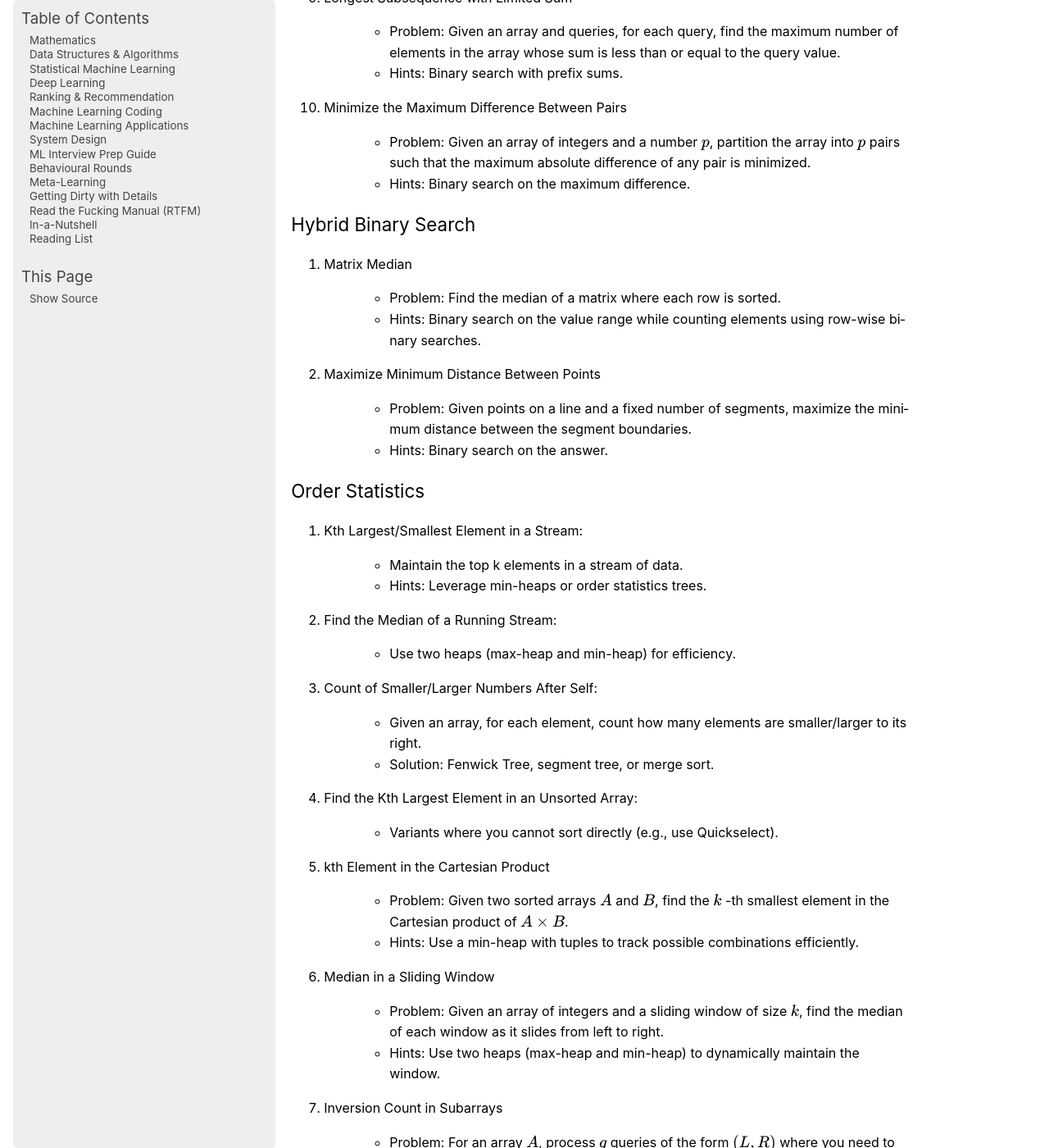
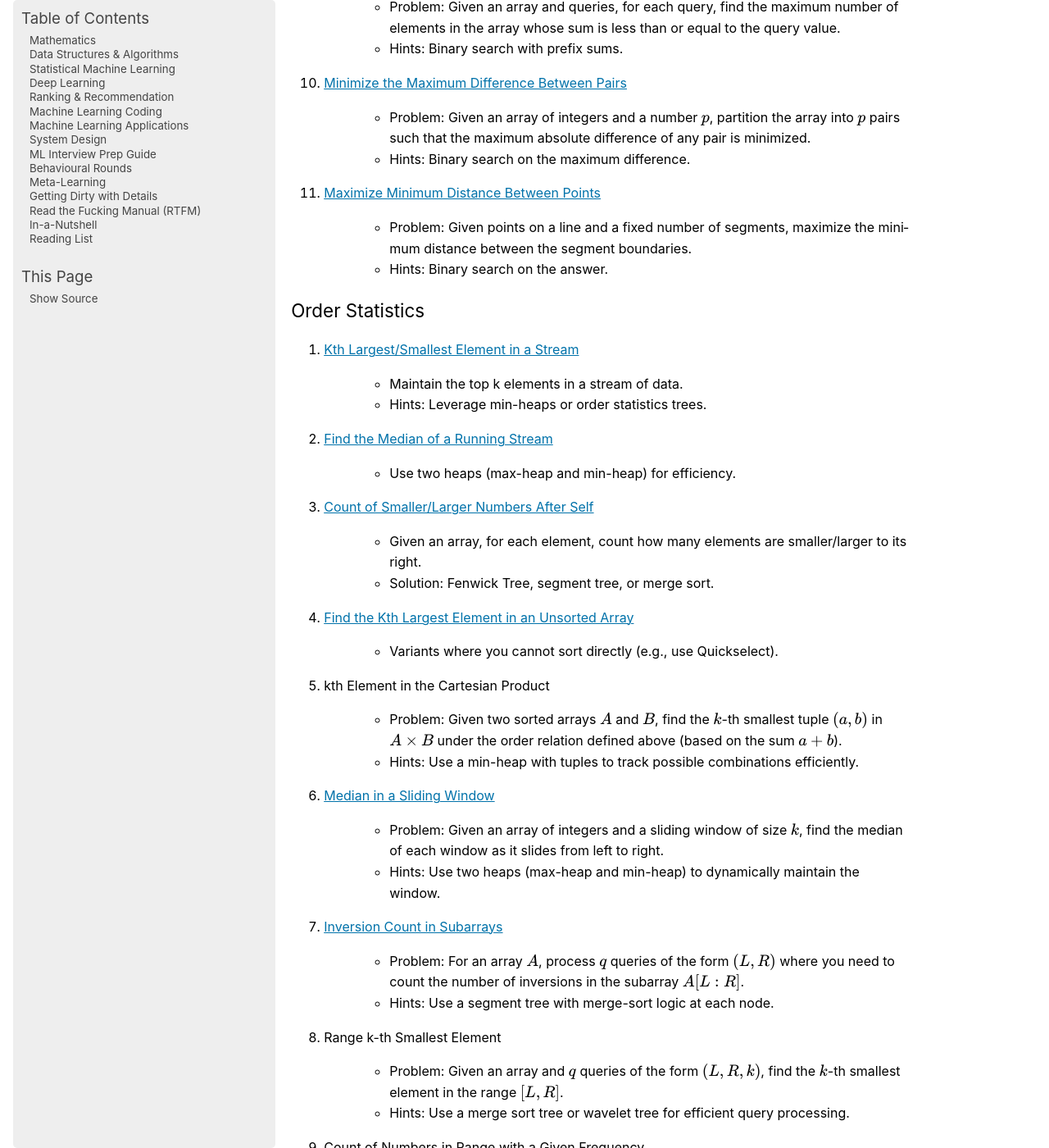
Before and after one commit to uselesstechjunks/leetcode, a Sphinx documentation site: the page built from docs/source/dsa/range.rst, in a window 1280 px wide and 1400 px high, scrolled down 2554 px. Shown: the whole window at 82% size. Built offline with Sphinx 7.4.7, drawn with Linux system fonts in a browser that asks for light colours; pages that are not in the unit, such as notebooks, are missing from menus; some of the changed text lies outside the part shown.

Commit message:
Rename docs/source/dsa.rst to docs/source/dsa/index.rst (#432)
* Rename docs/source/dsa.rst to docs/source/dsa/index.rst

* Update index.rst

* Update range.rst

```diff
--- a/docs/source/dsa/range.rst
+++ b/docs/source/dsa/range.rst
@@ -49,99 +49,92 @@ Fundamental Problems
 --------------------------------------------------------------------------------
 Binary Search
 ^^^^^^^^^^^^^^^^^^^^^^^^^^^^^^^^^^^^^^^^^^^^^^^^^^^^^^^^^^^^^^^^^^^^^^^^^^^^^^^^
-#. Minimum Number of Days to Make m Bouquets
+#. `Minimum Number of Days to Make m Bouquets <https://leetcode.com/problems/minimum-number-of-days-to-make-m-bouquets/description/>`_
 
 	- Problem: Given an array where each element represents the number of days it takes for a flower to bloom, and integers :math:`m` and :math:`k`, find the minimum number of days required to make :math:`m` bouquets, where each bouquet requires :math:`k` adjacent flowers.
 	- Hints: Use binary search on the minimum days.
 
-#. Allocate Books (or Minimum Maximum Partition)
+#. `Allocate Books (or Minimum Maximum Partition) <https://www.geeksforgeeks.org/allocate-minimum-number-pages/>`_
 
 	- Problem: Given :math:`n` books and :math:`m` students, where each book has a certain number of pages, partition the books such that the maximum pages assigned to a student is minimized.
 	- Hints: Binary search on the maximum pages.
 
-#. Koko Eating Bananas
+#. `Koko Eating Bananas <https://leetcode.com/problems/koko-eating-bananas/>`_
 
 	- Problem: Given :math:`n` piles of bananas and an integer :math:`h`, find the minimum eating speed :math:`k` such that Koko can finish all the bananas in :math:`h` hours.
 	- Hints: Binary search on the eating speed.
 
-#. Find Median in a Row-Wise Sorted Matrix
+#. `Find Median in a Row-Wise Sorted Matrix <https://www.geeksforgeeks.org/find-median-row-wise-sorted-matrix/>`_
 
 	- Problem: Given a row-wise sorted matrix, find its median.
 	- Hints: Use binary search on the value range, with a helper function to count elements smaller than or equal to the mid.
 
-#. Aggressive Cows (or Maximum Minimum Distance)
+#. `Aggressive Cows (or Maximum Minimum Distance) <https://www.geeksforgeeks.org/assign-stalls-to-k-cows-to-maximize-the-minimum-distance-between-them/>`_
 
 	- Problem: Given :math:`n` stalls and :math:`c` cows, place the cows in the stalls such that the minimum distance between any two cows is maximized.
 	- Hints: Binary search on the minimum distance.
 
-#. Search in a Rotated Sorted Array
+#. `Search in a Rotated Sorted Array <https://leetcode.com/problems/search-in-rotated-sorted-array/>`_
 
 	- Problem: Given a rotated sorted array, find a target value in :math:`O(\log n)`.
 	- Hints: Binary search with conditions to identify the rotated segment.
 
-#. Split Array Largest Sum
+#. `Split Array Largest Sum <https://leetcode.com/problems/split-array-largest-sum/>`_
 
 	- Problem: Split an array into :math:`m` non-empty subarrays to minimize the largest sum among the subarrays.
 	- Hints: Binary search on the maximum subarray sum.
 
-#. Find Peak Element in an Unsorted Array
+#. `Find Peak Element in an Unsorted Array <https://leetcode.com/problems/find-peak-element/>`_
 
 	- Problem: Given an unsorted array, find a peak element (an element greater than its neighbors) in :math:`O(\log n)`.
 	- Hints: Apply binary search with local comparison.
 
-#. Longest Subsequence with Limited Sum
+#. `Longest Subsequence with Limited Sum <https://leetcode.com/problems/longest-subsequence-with-limited-sum/>`_
 
 	- Problem: Given an array and queries, for each query, find the maximum number of elements in the array whose sum is less than or equal to the query value.
 	- Hints: Binary search with prefix sums.
 
-#. Minimize the Maximum Difference Between Pairs
+#. `Minimize the Maximum Difference Between Pairs <https://leetcode.com/problems/minimize-the-maximum-difference-of-pairs/>`_
 
 	- Problem: Given an array of integers and a number :math:`p`, partition the array into :math:`p` pairs such that the maximum absolute difference of any pair is minimized.
 	- Hints: Binary search on the maximum difference.
 
-Hybrid Binary Search
-^^^^^^^^^^^^^^^^^^^^^^^^^^^^^^^^^^^^^^^^^^^^^^^^^^^^^^^^^^^^^^^^^^^^^^^^^^^^^^^^
-#. Matrix Median
-
-	- Problem: Find the median of a matrix where each row is sorted.
-	- Hints: Binary search on the value range while counting elements using row-wise binary searches.
-
-#. Maximize Minimum Distance Between Points
+#. `Maximize Minimum Distance Between Points <https://www.geeksforgeeks.org/place-k-elements-such-that-minimum-distance-is-maximized/>`_
 
 	- Problem: Given points on a line and a fixed number of segments, maximize the minimum distance between the segment boundaries.
 	- Hints: Binary search on the answer.
 
 Order Statistics
 ^^^^^^^^^^^^^^^^^^^^^^^^^^^^^^^^^^^^^^^^^^^^^^^^^^^^^^^^^^^^^^^^^^^^^^^^^^^^^^^^
-#. Kth Largest/Smallest Element in a Stream:
+#. `Kth Largest/Smallest Element in a Stream <https://leetcode.com/problems/kth-largest-element-in-a-stream/>`_
 
 	- Maintain the top k elements in a stream of data.
 	- Hints: Leverage min-heaps or order statistics trees.
 
-#. Find the Median of a Running Stream:
+#. `Find the Median of a Running Stream <https://leetcode.com/problems/find-median-from-data-stream/>`_
 
 	- Use two heaps (max-heap and min-heap) for efficiency.
 
-#. Count of Smaller/Larger Numbers After Self:
+#. `Count of Smaller/Larger Numbers After Self <https://leetcode.com/problems/count-of-smaller-numbers-after-self/>`_
 
 	- Given an array, for each element, count how many elements are smaller/larger to its right.
 	- Solution: Fenwick Tree, segment tree, or merge sort.
 
-#. Find the Kth Largest Element in an Unsorted Array:
+#. `Find the Kth Largest Element in an Unsorted Array <https://leetcode.com/problems/kth-largest-element-in-an-array/>`_
 
 	- Variants where you cannot sort directly (e.g., use Quickselect).
 
 #. kth Element in the Cartesian Product
 
-	- Problem: Given two sorted arrays :math:`A` and :math:`B`, find the :math:`k` -th smallest element in the Cartesian product of :math:`A \times B`.
+	- Problem: Given two sorted arrays :math:`A` and :math:`B`, find the :math:`k`-th smallest tuple :math:`(a, b)` in :math:`A \times B` under the order relation defined above (based on the sum :math:`a + b`).
 	- Hints: Use a min-heap with tuples to track possible combinations efficiently.
 
-#. Median in a Sliding Window
+#. `Median in a Sliding Window <https://leetcode.com/problems/sliding-window-median/>`_
 
 	- Problem: Given an array of integers and a sliding window of size :math:`k`, find the median of each window as it slides from left to right.
 	- Hints: Use two heaps (max-heap and min-heap) to dynamically maintain the window.
 
-#. Inversion Count in Subarrays
+#. `Inversion Count in Subarrays <https://www.geeksforgeeks.org/counting-inversions-in-an-subarrays/>`_
 
 	- Problem: For an array :math:`A`, process :math:`q` queries of the form :math:`(L, R)` where you need to count the number of inversions in the subarray :math:`A[L:R]`.
 	- Hints: Use a segment tree with merge-sort logic at each node.
@@ -158,37 +151,37 @@ Order Statistics
 
 Range Query Problems
 ^^^^^^^^^^^^^^^^^^^^^^^^^^^^^^^^^^^^^^^^^^^^^^^^^^^^^^^^^^^^^^^^^^^^^^^^^^^^^^^^
-#. Range Sum Query with Updates:
+#. Range Sum Query with Updates
 
 	- Hints: Solve using segment trees or Fenwick trees with range updates.
 
-#. Range Minimum/Maximum Query:
+#. Range Minimum/Maximum Query
 
 	- Hints: Solve using segment trees, sparse tables, or hybrid methods.
 
-#. Dynamic Range Median Queries:
+#. Dynamic Range Median Queries
 
 	- Hints: Maintain a dynamic dataset and answer queries for the median of a range.
 
-#. Range XOR Query:
+#. Range XOR Query
 
 	- Hints: Solve using segment trees.
 
-#. Sum of Range Products:
+#. Sum of Range Products
 
 	- Hints: Given an array, answer the sum of products of all pairs in the range [L, R].
 
-#. Number of Distinct Elements in Range:
+#. Number of Distinct Elements in Range
 
 	- Hints: Use Mo’s Algorithm or a segment tree with a map structure.
 
-#. Range Frequency Query:
+#. Range Frequency Query
 
 	- Hints: Solve using a wavelet tree or merge sort tree.
 
 #. Dynamic Range Median Queries
 
-	- Problem: Maintain a dynamic array supporting:
+	- Problem: Maintain a dynamic array supporting
 
 		1. Insertion of an element.
 		2. Deletion of an element.
@@ -197,7 +190,7 @@ Range Query Problems
 
 #. Range XOR with Updates
 
-	- Problem: Given an array of integers, process the following operations efficiently:
+	- Problem: Given an array of integers, process the following operations efficiently
 
 		1. Update the :math:`i` -th element to :math:`x`.
 		2. Query the XOR of elements in the range :math:`[L, R]`.
@@ -215,7 +208,7 @@ Range Query Problems
 
 #. Range Updates with a Custom Function
 
-	- Problem: Design a data structure to efficiently handle:
+	- Problem: Design a data structure to efficiently handle
 
 		1. Updates: Apply a custom function :math:`f(x)` to all elements in the range :math:`[L, R]`.
 		2. Queries: Retrieve the sum of all elements in the range :math:`[L, R]`.
@@ -223,15 +216,15 @@ Range Query Problems
 
 Hybrid Problems
 ^^^^^^^^^^^^^^^^^^^^^^^^^^^^^^^^^^^^^^^^^^^^^^^^^^^^^^^^^^^^^^^^^^^^^^^^^^^^^^^^
-#. Dynamic Skyline Problem:
+#. Dynamic Skyline Problem
 
 	- Given a list of intervals, dynamically insert or delete intervals and determine the current skyline.
 
-#. Maximum Sum Rectangle in a 2D Matrix:
+#. Maximum Sum Rectangle in a 2D Matrix
 
 	- Use a 1D segment tree approach for optimal results.
 
-#. Range GCD Query:
+#. Range GCD Query
 
 	- Find the GCD of elements in the range [L, R] using a segment tree or sparse table.
 
@@ -257,7 +250,7 @@ Hybrid Problems
 
 #. Submatrix Sum Queries
 
-	- Problem: Given a 2D grid, process:
+	- Problem: Given a 2D grid, process
 
 		1. Updates: Add a value to all elements in a submatrix.
 		2. Queries: Find the sum of elements in any submatrix.
--- a/docs/source/index.rst
+++ b/docs/source/index.rst
@@ -22,7 +22,7 @@ Contents
 	:maxdepth: 1
 
 	math/index
-	dsa
+	dsa/index
 	ml/index
 	dl/index
 	rank
```
Also changed, not shown: docs/source/dsa/index.rst (renamed from docs/source/dsa.rst).
